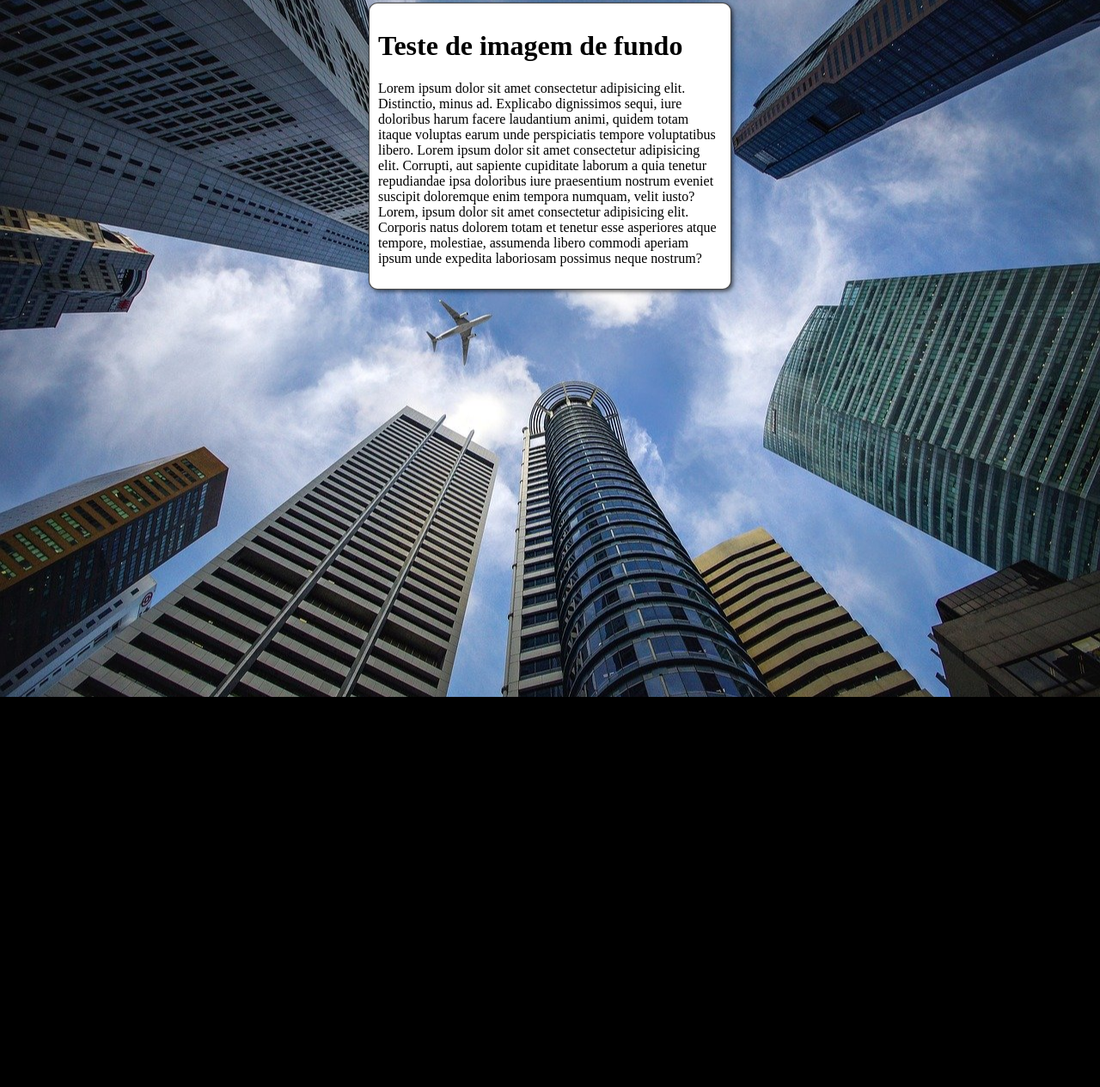
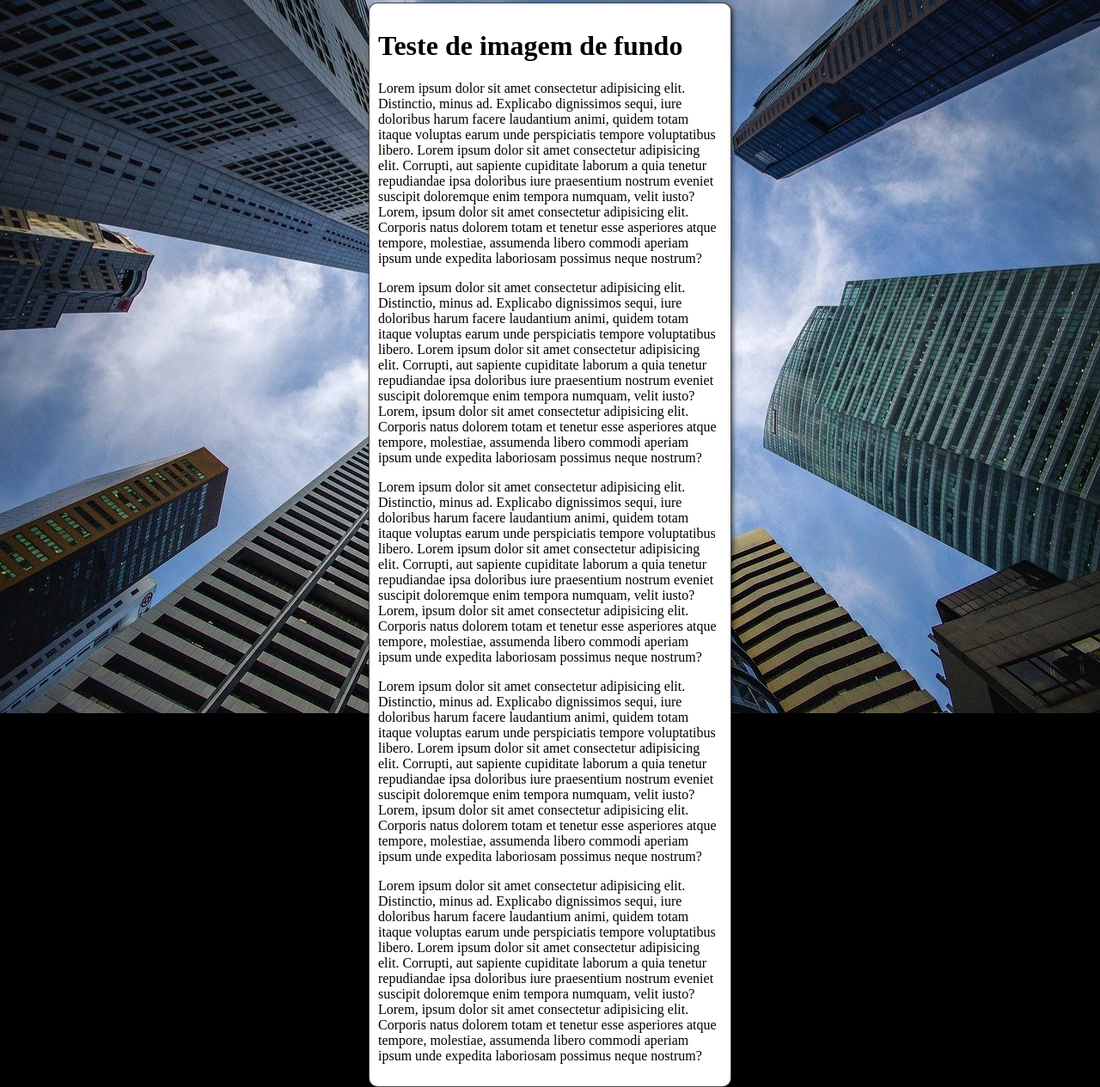
Before and after one commit to Samuelsovza/HTML-CSS, a plain HTML site: page Exercicios/Modulo 3/ex022/fundo006.html in a window 1280 px wide. Shown: the part 5-1270 px from the top of the page at 86% size. Before the commit the page ends 816 px from the top, so only its background shows below. Drawn offline with Linux system fonts and the light colour scheme.

Commit message:
Atualizei

```diff
--- a/Exercicios/Modulo 3/ex022/fundo006.html
+++ b/Exercicios/Modulo 3/ex022/fundo006.html
@@ -28,6 +28,10 @@
     <main>
         <h1>Teste de imagem de fundo</h1>
         <p>Lorem ipsum dolor sit amet consectetur adipisicing elit. Distinctio, minus ad. Explicabo dignissimos sequi, iure doloribus harum facere laudantium animi, quidem totam itaque voluptas earum unde perspiciatis tempore voluptatibus libero. Lorem ipsum dolor sit amet consectetur adipisicing elit. Corrupti, aut sapiente cupiditate laborum a quia tenetur repudiandae ipsa doloribus iure praesentium nostrum eveniet suscipit doloremque enim tempora numquam, velit iusto? Lorem, ipsum dolor sit amet consectetur adipisicing elit. Corporis natus dolorem totam et tenetur esse asperiores atque tempore, molestiae, assumenda libero commodi aperiam ipsum unde expedita laboriosam possimus neque nostrum?</p>
+        <p>Lorem ipsum dolor sit amet consectetur adipisicing elit. Distinctio, minus ad. Explicabo dignissimos sequi, iure doloribus harum facere laudantium animi, quidem totam itaque voluptas earum unde perspiciatis tempore voluptatibus libero. Lorem ipsum dolor sit amet consectetur adipisicing elit. Corrupti, aut sapiente cupiditate laborum a quia tenetur repudiandae ipsa doloribus iure praesentium nostrum eveniet suscipit doloremque enim tempora numquam, velit iusto? Lorem, ipsum dolor sit amet consectetur adipisicing elit. Corporis natus dolorem totam et tenetur esse asperiores atque tempore, molestiae, assumenda libero commodi aperiam ipsum unde expedita laboriosam possimus neque nostrum?</p>
+        <p>Lorem ipsum dolor sit amet consectetur adipisicing elit. Distinctio, minus ad. Explicabo dignissimos sequi, iure doloribus harum facere laudantium animi, quidem totam itaque voluptas earum unde perspiciatis tempore voluptatibus libero. Lorem ipsum dolor sit amet consectetur adipisicing elit. Corrupti, aut sapiente cupiditate laborum a quia tenetur repudiandae ipsa doloribus iure praesentium nostrum eveniet suscipit doloremque enim tempora numquam, velit iusto? Lorem, ipsum dolor sit amet consectetur adipisicing elit. Corporis natus dolorem totam et tenetur esse asperiores atque tempore, molestiae, assumenda libero commodi aperiam ipsum unde expedita laboriosam possimus neque nostrum?</p>
+        <p>Lorem ipsum dolor sit amet consectetur adipisicing elit. Distinctio, minus ad. Explicabo dignissimos sequi, iure doloribus harum facere laudantium animi, quidem totam itaque voluptas earum unde perspiciatis tempore voluptatibus libero. Lorem ipsum dolor sit amet consectetur adipisicing elit. Corrupti, aut sapiente cupiditate laborum a quia tenetur repudiandae ipsa doloribus iure praesentium nostrum eveniet suscipit doloremque enim tempora numquam, velit iusto? Lorem, ipsum dolor sit amet consectetur adipisicing elit. Corporis natus dolorem totam et tenetur esse asperiores atque tempore, molestiae, assumenda libero commodi aperiam ipsum unde expedita laboriosam possimus neque nostrum?</p>
+        <p>Lorem ipsum dolor sit amet consectetur adipisicing elit. Distinctio, minus ad. Explicabo dignissimos sequi, iure doloribus harum facere laudantium animi, quidem totam itaque voluptas earum unde perspiciatis tempore voluptatibus libero. Lorem ipsum dolor sit amet consectetur adipisicing elit. Corrupti, aut sapiente cupiditate laborum a quia tenetur repudiandae ipsa doloribus iure praesentium nostrum eveniet suscipit doloremque enim tempora numquam, velit iusto? Lorem, ipsum dolor sit amet consectetur adipisicing elit. Corporis natus dolorem totam et tenetur esse asperiores atque tempore, molestiae, assumenda libero commodi aperiam ipsum unde expedita laboriosam possimus neque nostrum?</p>
     </main>
 </body>
 </html>
```
